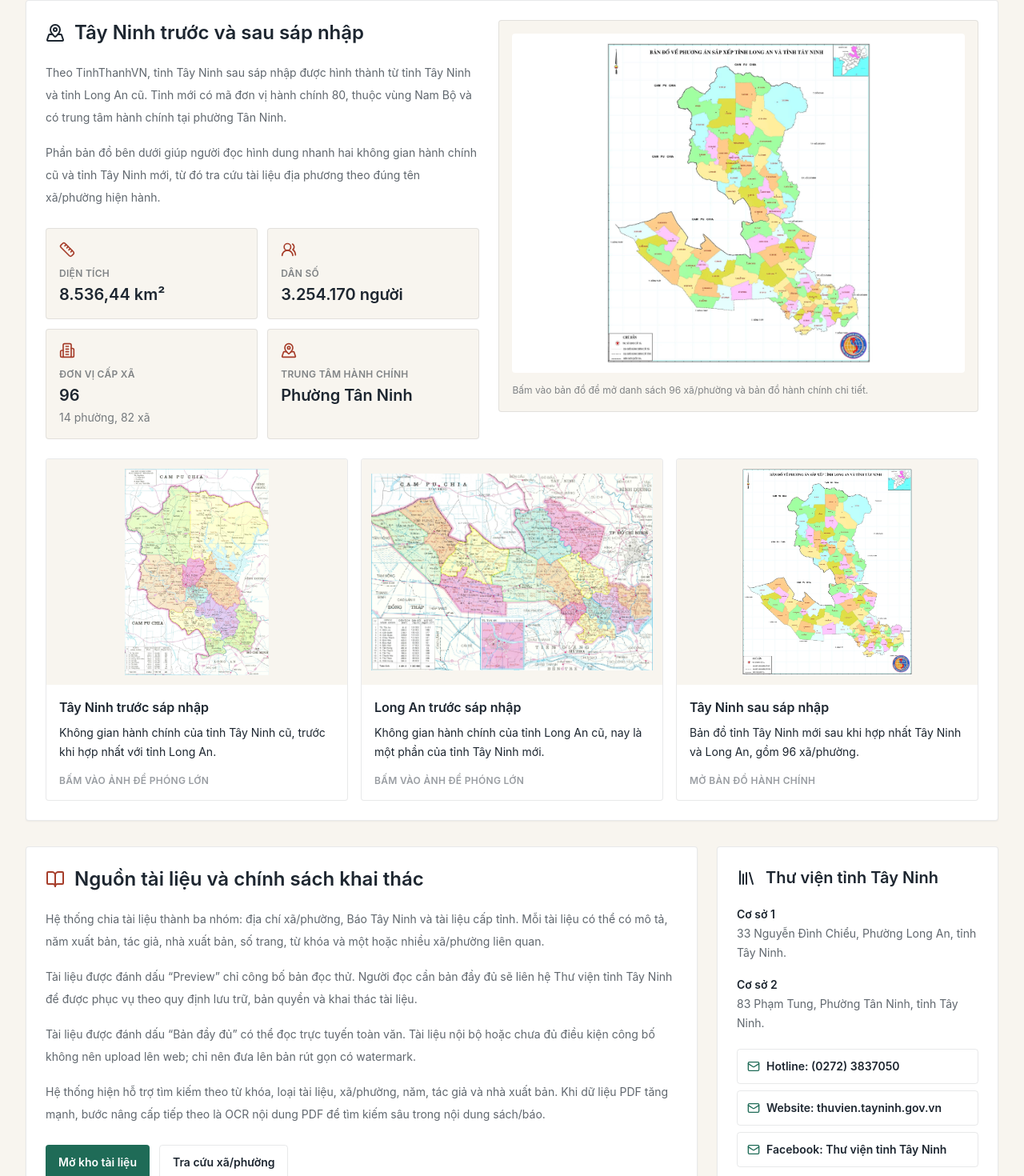
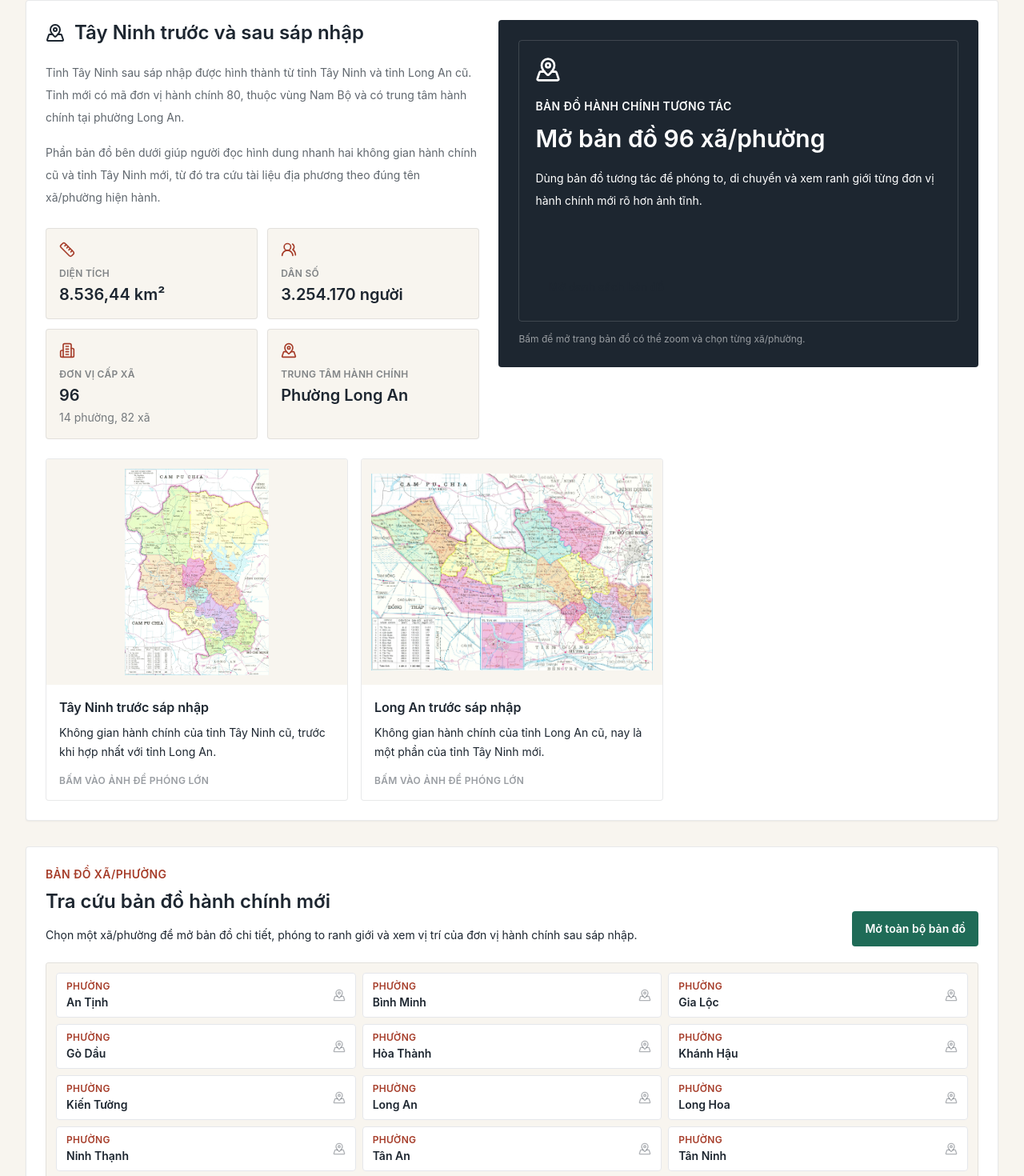
Before and after one commit to duythien24/diachitayninh, a Next.js app: page /gioi-thieu in a window 1280 px wide. Shown: the part 511-1981 px from the top of the page at 80% size. Built offline with nearby package versions, Linux system fonts and the light colour scheme; no server answers; the database is empty.

Commit message:
Improve province map access on about page

```diff
--- a/src/app/gioi-thieu/page.tsx
+++ b/src/app/gioi-thieu/page.tsx
@@ -15,6 +15,8 @@ import {
 } from "lucide-react";
 
 import { PageShell, SectionHeader } from "@/components/page-shell";
+import { getCommunes } from "@/lib/repository";
+import { tinhThanhMapUrl, typePrefix } from "@/lib/utils";
 
 export const metadata: Metadata = {
   title: "Giới thiệu dự án",
@@ -47,10 +49,10 @@ const provinceStats = [
   { label: "Diện tích", value: "8.536,44 km²", icon: Ruler },
   { label: "Dân số", value: "3.254.170 người", icon: UsersRound },
   { label: "Đơn vị cấp xã", value: "96", detail: "14 phường, 82 xã", icon: Building2 },
-  { label: "Trung tâm hành chính", value: "Phường Tân Ninh", icon: MapPinned }
+  { label: "Trung tâm hành chính", value: "Phường Long An", icon: MapPinned }
 ];
 
-const mapCards = [
+const mapCards: Array<{ title: string; description: string; image: string; href?: string }> = [
   {
     title: "Tây Ninh trước sáp nhập",
     description: "Không gian hành chính của tỉnh Tây Ninh cũ, trước khi hợp nhất với tỉnh Long An.",
@@ -60,12 +62,6 @@ const mapCards = [
     title: "Long An trước sáp nhập",
     description: "Không gian hành chính của tỉnh Long An cũ, nay là một phần của tỉnh Tây Ninh mới.",
     image: "/images/maps/long-an-cu.jpg"
-  },
-  {
-    title: "Tây Ninh sau sáp nhập",
-    description: "Bản đồ tỉnh Tây Ninh mới sau khi hợp nhất Tây Ninh và Long An, gồm 96 xã/phường.",
-    image: "/images/maps/tay-ninh-moi-2025.jpg",
-    href: "https://tinhthanhvn.com/province/tay-ninh/danh-sach-don-vi-hanh-chinh"
   }
 ];
 
@@ -75,7 +71,9 @@ const contactLinks = [
   { label: "Facebook: Thư viện tỉnh Tây Ninh", href: "https://www.facebook.com/ThuvientinhTayNinh" }
 ];
 
-export default function AboutProjectPage() {
+export default async function AboutProjectPage() {
+  const communes = (await getCommunes()).sort((left, right) => left.type.localeCompare(right.type) || left.name.localeCompare(right.name, "vi"));
+
   return (
     <PageShell>
       <SectionHeader
@@ -106,8 +104,8 @@ export default function AboutProjectPage() {
             </div>
             <div className="mt-5 space-y-4 text-sm leading-7 text-ink/70">
               <p>
-                Theo TinhThanhVN, tỉnh Tây Ninh sau sáp nhập được hình thành từ tỉnh Tây Ninh và tỉnh Long An cũ.
-                Tỉnh mới có mã đơn vị hành chính 80, thuộc vùng Nam Bộ và có trung tâm hành chính tại phường Tân Ninh.
+                Tỉnh Tây Ninh sau sáp nhập được hình thành từ tỉnh Tây Ninh và tỉnh Long An cũ. Tỉnh mới có mã đơn vị hành chính 80,
+                thuộc vùng Nam Bộ và có trung tâm hành chính tại phường Long An.
               </p>
               <p>
                 Phần bản đồ bên dưới giúp người đọc hình dung nhanh hai không gian hành chính cũ và tỉnh Tây Ninh mới,
@@ -130,27 +128,30 @@ export default function AboutProjectPage() {
             </div>
           </div>
 
-          <div className="rounded border border-ink/10 bg-paper p-4">
+          <div className="rounded border border-ink/10 bg-ink p-6 text-white">
             <a
               href="https://tinhthanhvn.com/province/tay-ninh/danh-sach-don-vi-hanh-chinh"
               target="_blank"
               rel="noreferrer"
               className="group block"
-              aria-label="Mở bản đồ tỉnh Tây Ninh sau sáp nhập ở kích thước lớn"
+              aria-label="Mở danh sách 96 xã phường và bản đồ hành chính tỉnh Tây Ninh"
             >
-              <div className="relative aspect-[4/3] overflow-hidden rounded bg-white">
-                <Image
-                  src="/images/maps/tay-ninh-moi-2025.jpg"
-                  alt="Bản đồ tỉnh Tây Ninh sau sáp nhập"
-                  fill
-                  sizes="(max-width: 1024px) 100vw, 560px"
-                  className="object-contain p-3 transition duration-200 group-hover:scale-[1.02]"
-                  priority
-                />
+              <div className="flex min-h-[22rem] flex-col justify-between rounded border border-white/15 bg-white/8 p-5 transition group-hover:bg-white/12">
+                <div>
+                  <MapPinned className="h-8 w-8 text-gold" aria-hidden="true" />
+                  <p className="mt-5 text-sm font-semibold uppercase tracking-wide text-gold">Bản đồ hành chính tương tác</p>
+                  <h3 className="mt-3 text-3xl font-semibold leading-tight">Mở bản đồ 96 xã/phường</h3>
+                  <p className="mt-4 text-sm leading-7 text-white/72">
+                    Dùng bản đồ tương tác để phóng to, di chuyển và xem ranh giới từng đơn vị hành chính mới rõ hơn ảnh tĩnh.
+                  </p>
+                </div>
+                <span className="mt-6 inline-flex min-h-11 w-fit items-center rounded bg-gold px-4 py-2 text-sm font-semibold text-ink transition group-hover:bg-gold/90">
+                  Mở danh sách bản đồ
+                </span>
               </div>
             </a>
-            <p className="mt-3 text-xs leading-5 text-ink/55">
-              Bấm vào bản đồ để mở danh sách 96 xã/phường và bản đồ hành chính chi tiết.
+            <p className="mt-3 text-xs leading-5 text-white/55">
+              Bấm để mở trang bản đồ có thể zoom và chọn từng xã/phường.
             </p>
           </div>
         </div>
@@ -184,6 +185,44 @@ export default function AboutProjectPage() {
                 </p>
               </div>
             </article>
+          ))}
+        </div>
+      </section>
+
+      <section className="mt-8 rounded border border-ink/10 bg-white p-6 shadow-sm">
+        <div className="flex flex-wrap items-end justify-between gap-4">
+          <div>
+            <p className="text-sm font-semibold uppercase tracking-wide text-lacquer">Bản đồ xã/phường</p>
+            <h2 className="mt-2 text-2xl font-semibold text-ink">Tra cứu bản đồ hành chính mới</h2>
+            <p className="mt-3 max-w-3xl text-sm leading-7 text-ink/68">
+              Chọn một xã/phường để mở bản đồ chi tiết, phóng to ranh giới và xem vị trí của đơn vị hành chính sau sáp nhập.
+            </p>
+          </div>
+          <a
+            href="https://tinhthanhvn.com/province/tay-ninh/danh-sach-don-vi-hanh-chinh"
+            target="_blank"
+            rel="noreferrer"
+            className="inline-flex min-h-11 items-center rounded bg-palm px-4 py-2 text-sm font-semibold text-white transition hover:bg-palm/90"
+          >
+            Mở toàn bộ bản đồ
+          </a>
+        </div>
+
+        <div className="mt-5 grid max-h-[30rem] gap-2 overflow-y-auto rounded border border-ink/10 bg-paper p-3 sm:grid-cols-2 lg:grid-cols-3">
+          {communes.map((commune) => (
+            <a
+              key={commune.id}
+              href={tinhThanhMapUrl(commune.type, commune.slug)}
+              target="_blank"
+              rel="noreferrer"
+              className="group flex min-h-14 items-center justify-between gap-3 rounded border border-ink/8 bg-white px-3 py-2 text-sm transition hover:border-palm/35 hover:shadow-sm"
+            >
+              <span>
+                <span className="block text-xs font-semibold uppercase tracking-wide text-lacquer">{typePrefix(commune.type)}</span>
+                <span className="mt-0.5 block font-semibold text-ink group-hover:text-palm">{commune.name}</span>
+              </span>
+              <MapPinned className="h-4 w-4 shrink-0 text-ink/35 group-hover:text-palm" aria-hidden="true" />
+            </a>
           ))}
         </div>
       </section>
```
